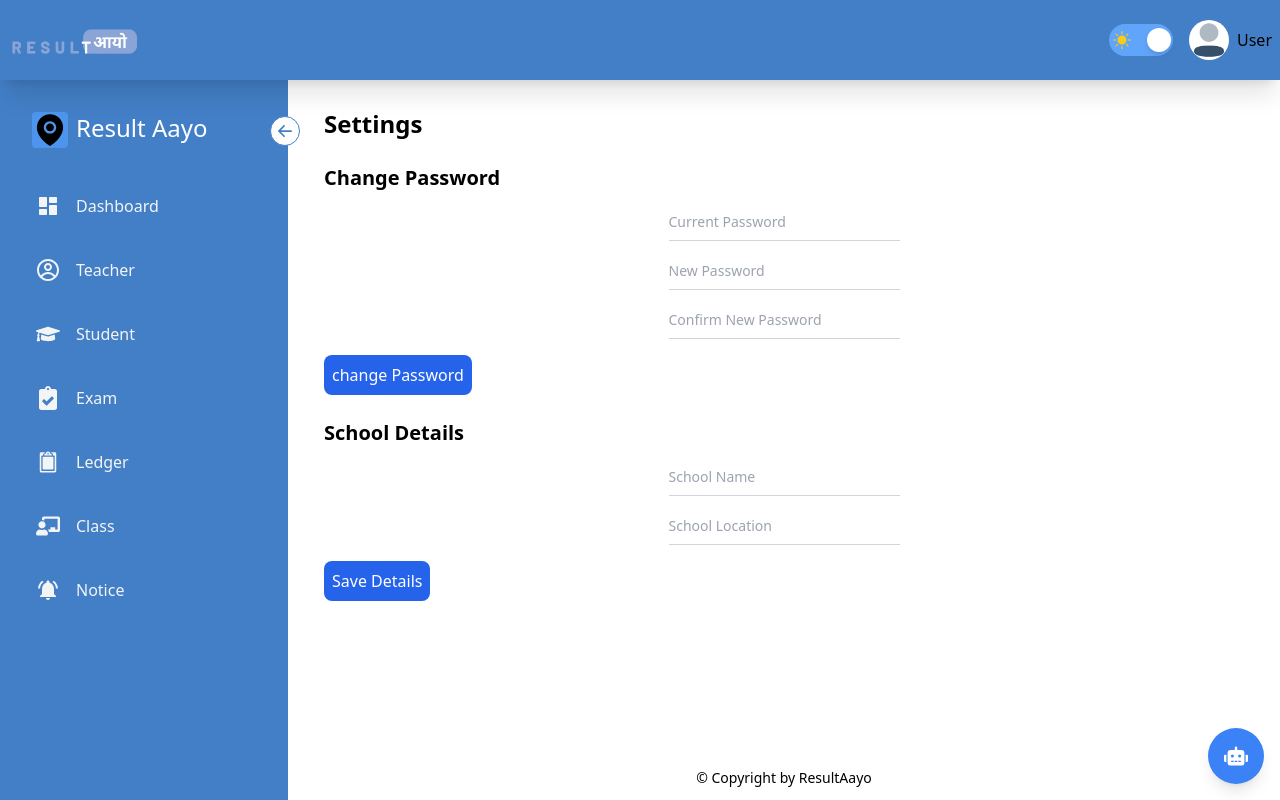
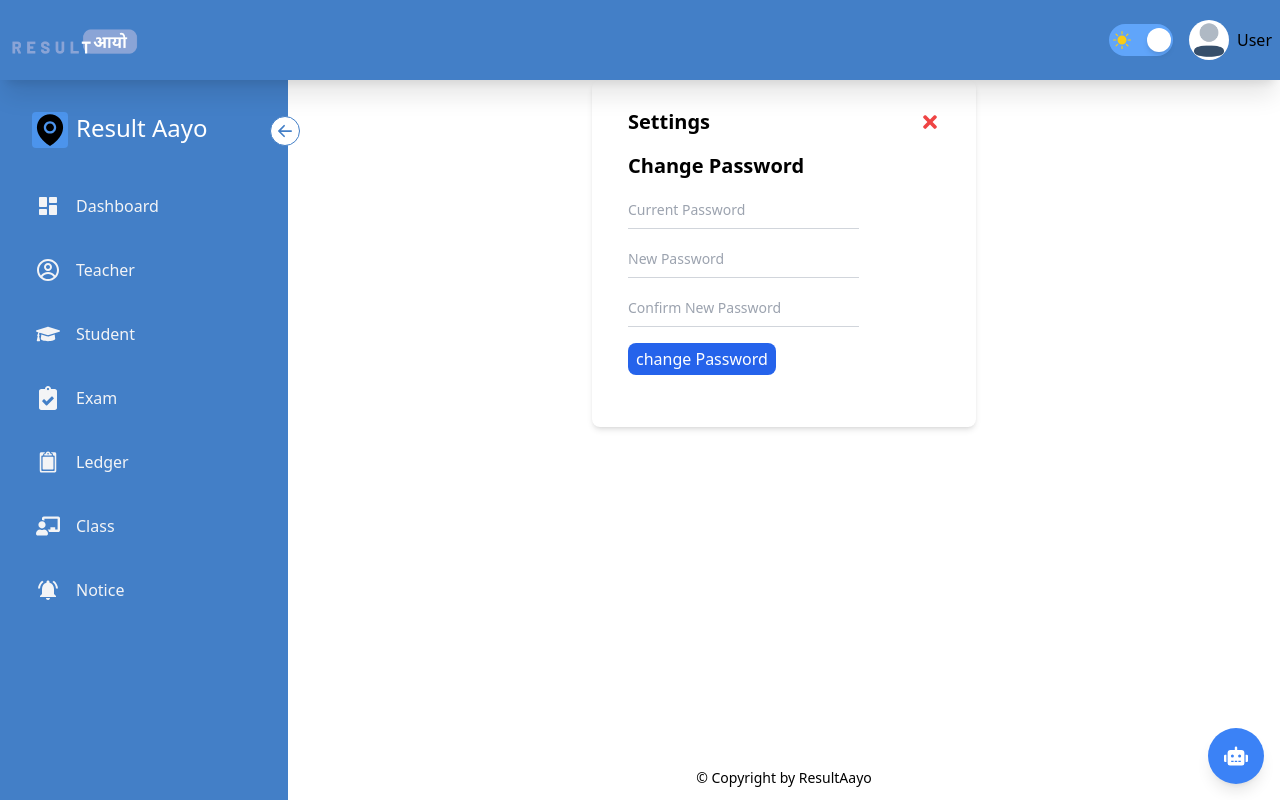
Before and after one commit to labinale45/resultAayo, a Next.js app in the folder client/: page /admin/setting in a window 1280 px wide. Built offline with nearby package versions, Linux system fonts and the light colour scheme.

Commit message:
setting for admin and teacher

```diff
--- a/client/src/components/DNav.jsx
+++ b/client/src/components/DNav.jsx
@@ -7,6 +7,7 @@ import Darklightmode from "./Mini Component/Darklightmode";
 //import Search from "./Mini Component/Search";
 import Viewprofile from "./Viewprofile";
 import Editprofile from "./Editprofile";
+import Setting from "./admin/setting";
 import {
   FaUser,
   FaEdit,
@@ -20,6 +21,7 @@ export default function Dnav({ currentPath }) {
   const [showLogoutConfirmation, setShowLogoutConfirmation] = useState(false);
   const [showViewProfile, setShowViewProfile] = useState(false);
   const [showEditProfile, setShowEditProfile] = useState(false);
+  const [showSetting, setShowSetting] = useState(false);
   const router = useRouter();
   const menuRef = useRef(null);
   const [userData, setUserData] = useState(null);
@@ -87,9 +89,6 @@ export default function Dnav({ currentPath }) {
     setShowLogoutConfirmation(false);
   };
 
-  const handleSettingClick = () => {
-    router.push("/admin/setting"); // Navigate to the settings page
-  };
 
 
   const handleMenuItemClick = (path) => {
@@ -142,7 +141,10 @@ export default function Dnav({ currentPath }) {
                 </button>
 
                   <button
-                    onClick={handleSettingClick}
+                    onClick={()=>{
+                      setShowSetting(true);
+                      setShowProfileMenu(false);
+                    }}
                     className="flex items-center w-full text-left px-4 py-2 text-sm text-gray-700 hover:bg-gray-100"
                   >
                     <FaUserCog className="mr-2" /> Setting
@@ -197,6 +199,11 @@ export default function Dnav({ currentPath }) {
           <Editprofile onClose={() => setShowEditProfile(false)} />
         </div>
       )}
+      {showSetting && (
+        <div className="fixed inset-0 bg-black bg-opacity-50 backdrop-blur-sm flex items-center justify-center z-[101]">
+          <Setting onClose={() => setShowSetting(false)} role={userData?.role} />
+        </div>
+      )}
     </div>
   );
 }
--- a/client/src/components/admin/setting.jsx
+++ b/client/src/components/admin/setting.jsx
@@ -2,8 +2,10 @@
 
 import React, { useState, useEffect } from "react";
 import { useRouter } from "next/navigation";
+import { FaTimes, FaCamera } from "react-icons/fa";
 
-const Setting = () => {
+
+const Setting = ({onClose,role}) => {
     const [currentPassword, setCurrentPassword] = useState('');
     const [newPassword, setNewPassword] = useState('');
     const [confirmPassword, setConfirmPassword] = useState('');
@@ -32,13 +34,17 @@ const Setting = () => {
 
 
     return (
-        <div className="settings-container px-9 py-7">
-            <h1 className="text-2xl font-bold mb-6">Settings</h1>
-
+        <div className="w-96  dark:bg-[#253553]  dark:text-white bg-white rounded-lg shadow-md p-6 max-w-md mx-auto settings-container px-9 py-7">
+            <div className="flex justify-between items-center mb-4">
+        <h1 className="text-xl font-bold">Settings</h1>
+        <button onClick={onClose} className="text-red-500 hover:text-red-700">
+          <FaTimes size={20} />
+        </button>
+      </div>
             <div className="card mb-6">
                 <form onSubmit={handleChangePassword}>
                     <h2 className="text-xl font-semibold">Change Password</h2>
-                    <div className="flex items-center justify-center my-4">
+                    <div className="flex items-start justify-start my-4">
                         <div className="relative">
                             <input
                                 id="currentPassword"
@@ -58,7 +64,7 @@ const Setting = () => {
                             </label>
                         </div>
                     </div>
-                    <div className="flex items-center justify-center my-4">
+                    <div className="flex items-start justify-start my-4">
                         <div className="relative">
                             <input
                                 id="newPassword"
@@ -78,7 +84,7 @@ const Setting = () => {
                             </label>
                         </div>
                     </div>
-                    <div className="flex items-center justify-center my-4">
+                    <div className="flex items-start justify-start my-4">
                         <div className="relative">
                             <input
                                 id="confirmPassword"
@@ -99,15 +105,16 @@ const Setting = () => {
                         </div>
                     </div>
                     {error && <p className="error-text">{error}</p>}
+                    <div className=" flex justify-start my-4">
                     <button
-                        className="cursor-pointer px-2 max-w-l h-10 bg-blue-600 text-white rounded-lg hover:bg-blue-700 hover:shadow-lg transition-all group active:w-11 active:h-11 active:rounded-full active:duration-300 ease-in-out"
+                        className=" cursor-pointer px-2 w-15 h-8 bg-blue-600 text-white rounded-lg hover:bg-blue-700 hover:shadow-lg transition-all group active:w-11 active:h-11 active:rounded-full active:duration-300 ease-in-out"
                         type="submit"
                     >
                         <svg
                             className="animate-spin hidden group-active:block mx-auto"
-                            width="15"
-                            height="15"
-                            viewBox="0 0 33 32"
+                            width="12"
+                            height="12"
+                            viewBox="0 0 30 30"
                             fill="none"
                             xmlns="http://www.w3.org/2000/svg"
                         >
@@ -122,13 +129,14 @@ const Setting = () => {
                         </svg>
                         <span className="group-active:hidden">change Password</span>
                     </button>
+                    </div>
                                     </form>
             </div>
-
+            {role === 'Admin' && (
             <div className="card">
                 <form onSubmit={handleSaveDetails}>
                     <h2 className="text-xl font-semibold">School Details</h2>
-                    <div className="flex items-center justify-center my-4">
+                    <div className="flex items-start justify-startr my-4">
                         <div className="relative">
                             <input
                                 id="schoolName"
@@ -148,7 +156,7 @@ const Setting = () => {
                             </label>
                         </div>
                     </div>
-                    <div className="flex items-center justify-center my-4">
+                    <div className="flex items-start justify-start my-4">
                         <div className="relative">
                             <input
                                 id="schoolLocation"
@@ -168,14 +176,15 @@ const Setting = () => {
                             </label>
                         </div>
                     </div>
+                    <div className=" flex justify-start my-4">
                     <button
-                        className="cursor-pointer px-2 max-w-l h-10 bg-blue-600 text-white rounded-lg hover:bg-blue-700 hover:shadow-lg transition-all group active:w-11 active:h-11 active:rounded-full active:duration-300 ease-in-out"
+                        className="cursor-pointer px-2 w-13 h-8 bg-blue-600 text-white rounded-lg hover:bg-blue-700 hover:shadow-lg transition-all group active:w-11 active:h-11 active:rounded-full active:duration-300 ease-in-out"
                         type="submit"
                     >
                         <svg
                             className="animate-spin hidden group-active:block mx-auto"
-                            width="15"
-                            height="15"
+                            width="12"
+                            height="12"
                             viewBox="0 0 33 32"
                             fill="none"
                             xmlns="http://www.w3.org/2000/svg"
@@ -191,8 +200,10 @@ const Setting = () => {
                         </svg>
                         <span className="group-active:hidden"> Save Details </span>
                     </button>
+                    </div>
                 </form>
             </div>
+        )}
         </div>
     );
 };
```
